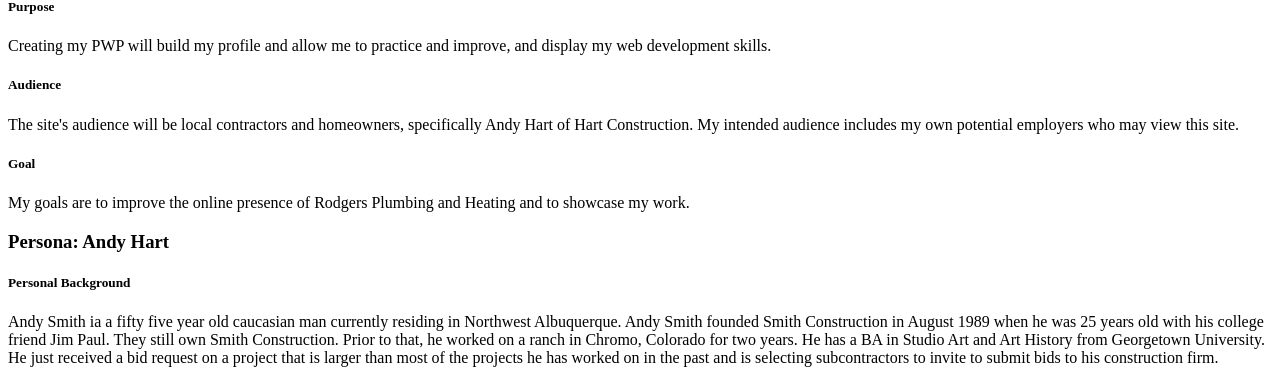
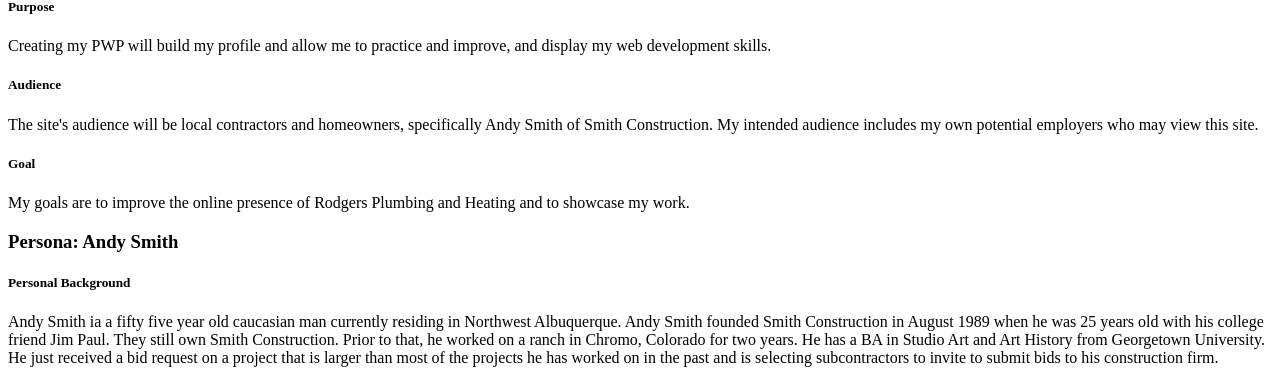
Before and after one commit to Johnthe-dev/rodgers-plumbing-inc, a PHP site: page /milestone-1.php in a window 1280 px wide. Shown: the part 125-496 px from the top of the page. Run offline with PHP 8.4, Linux system fonts and the light colour scheme.

Commit message:
created style sheet, anonymized Andy, fixed grammar

```diff
--- a/public_html/documentation/milestone-1.php
+++ b/public_html/documentation/milestone-1.php
@@ -3,6 +3,7 @@
 <head>
 	<meta charset="UTF8">
 	<title>Milestone 1</title>
+	<link rel="stylesheet" href="style.css">
 </head>
 <body>
 <h1 id="pageTitle" class="title">Milestone 1: Personal Web Page</h1>
@@ -17,7 +18,7 @@
 
 	<div id="audience">
 		<h5 id="audienceTitle" class="title">Audience</h5>
-		<p id="audienceDescription" class="description">The site's audience will be local contractors and homeowners, specifically Andy Hart of Hart Construction. My intended audience includes my own potential employers who may view this site.</p>
+		<p id="audienceDescription" class="description">The site's audience will be local contractors and homeowners, specifically Andy Smith of Smith Construction. My intended audience includes my own potential employers who may view this site.</p>
 	</div>
 
 	<div id="goal">
@@ -28,7 +29,7 @@
 </div>
 
 	<div id="persona">
-		<h3 id="personaTitle" class="title">Persona: Andy Hart</h3>
+		<h3 id="personaTitle" class="title">Persona: Andy Smith</h3>
 
 		<div id="personaBackground">
 			<h5 id="personaBackgroundTitle" class="title">Personal Background</h5>
@@ -65,14 +66,14 @@
 			<p id="personaStoryDescription" class="description">As a General Contractor, I need to find subcontractors who are cheap, reliable, and experienced to invite to bid on a construction project.</p>
 		</div>
 
-		<!--<p id="personaDescription" class="description">Andy Hart: Andy Smith ia a fifty five year old white man currently
-			residing in Northwest Albuquerque, New Mexico off of Don Quixote Ct. Andy Hart founded Smith Construction in August 1989
-			when he was 25 years old with his college friend Jim Paul. They still own Hart Construction. Prior to that, he worked
+		<!--<p id="personaDescription" class="description">Andy Smith: Andy Smith ia a fifty five year old white man currently
+			residing in Northwest Albuquerque, New Mexico off of Don Quixote Ct. Andy Smith founded Smith Construction in August 1989
+			when he was 25 years old with his college friend Jim Paul. They still own Smith Construction. Prior to that, he worked
 			on a ranch in Chromo Colorado for two years. He has a BA in Studio Art and Art History from Georgetown University. His
 			father was a prominent lawyer in Albuquerque and has a building at the University of New Mexico named after him. Andy is
 			a serious, busy man who is very concise in his correspondence. He enjoys bass guitar.<br>
 			Andy is a windows user and would likely access the website while using Chrome or Internet Explorer on his desktop. He would
-			likely visit the website before inviting Rodgers Plumbing and Heating to bid on a project for Hart Construction to see if
+			likely visit the website before inviting Rodgers Plumbing and Heating to bid on a project for Smith Construction to see if
 			they have worked on projects of a similar scope in the past. He may have previously dealt with subcontractors who were
 			unable to complete large projects on schedule. The goal of the website is to give him a good idea of the scale and variety
 			of jobs Rodgers Plumbing and Heating has performed along with a few testimonials commenting on the professionalism and
@@ -80,7 +81,7 @@
 	</div>-->
 
 	<div id="personaPicture" class="photo">
-		<img src="https://media.licdn.com/dms/image/C5603AQE9eYJc2uk6xQ/profile-displayphoto-shrink_200_200/0?e=1576108800&v=beta&t=mtGkuCq9c2K8yf7kqOa5Yt5xRpKFnVN40E_thJxA9p8" alt="Photo of Andy Hart">
+		<img src="https://media.licdn.com/dms/image/C5603AQE9eYJc2uk6xQ/profile-displayphoto-shrink_200_200/0?e=1576108800&v=beta&t=mtGkuCq9c2K8yf7kqOa5Yt5xRpKFnVN40E_thJxA9p8" alt="Photo of Andy Smith">
 	</div>
 
 </body>
--- /dev/null
+++ b/public_html/documentation/style.css
@@ -0,0 +1,3 @@
+.title {
+	font-family: "Arial Black serif";
+}
```
